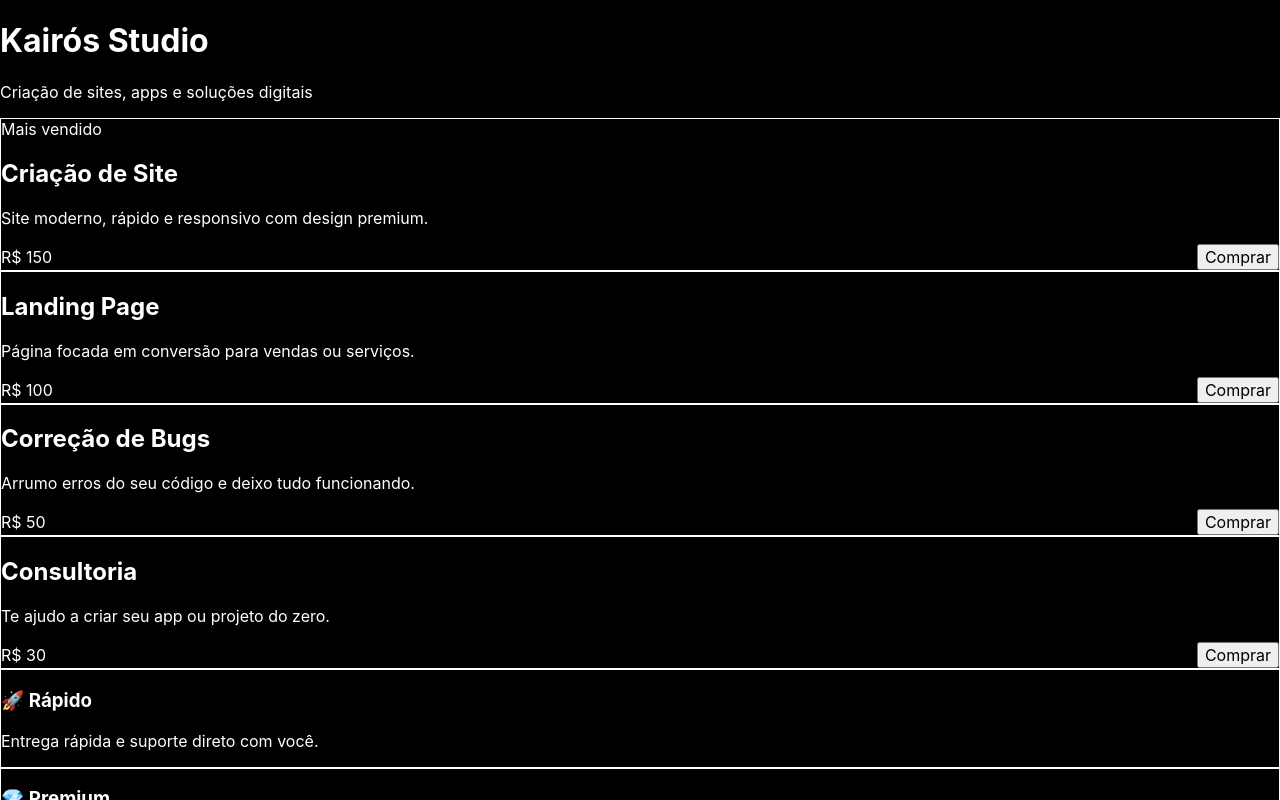
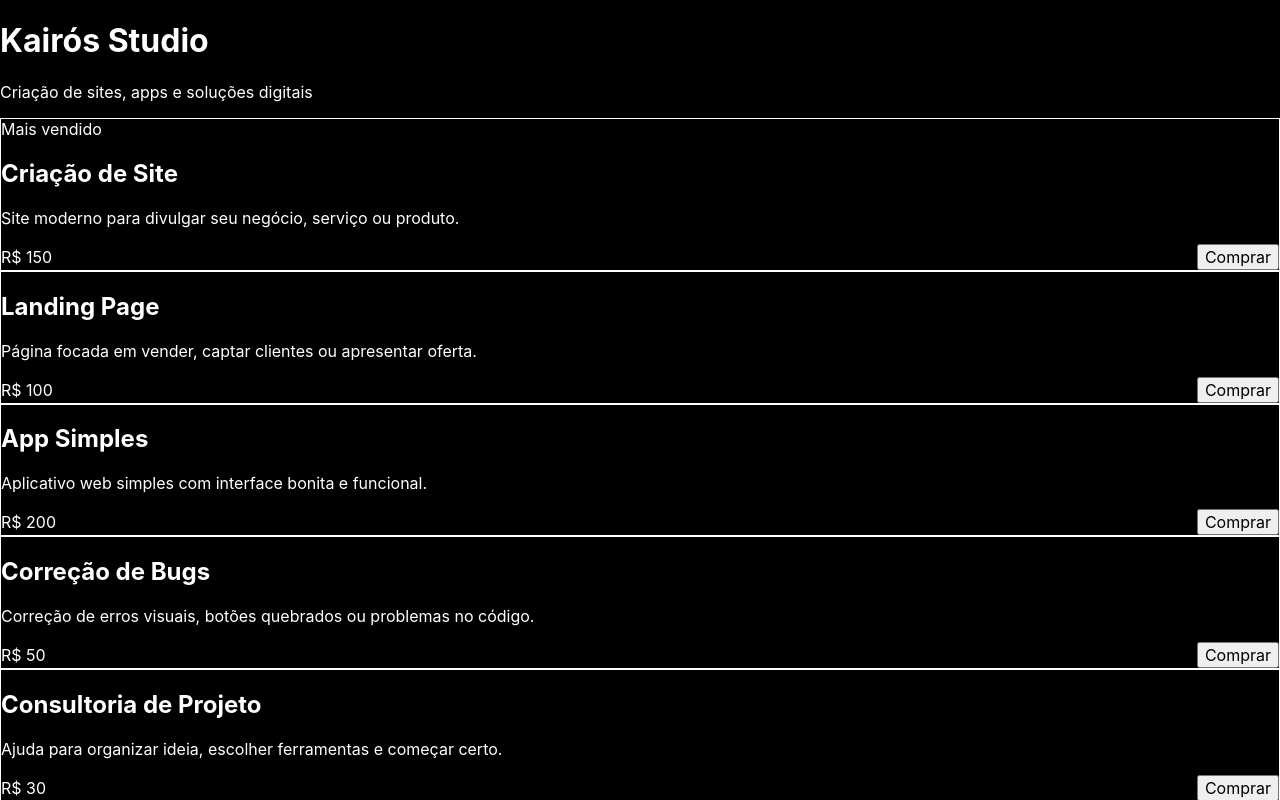
Before and after one commit to thiagodouglas19t-lang/Thklayus-hub, a React (Vite) app: page / in a window 1280 px wide. Shown: the top 800 px of the page. Built offline with nearby package versions, Linux system fonts and the light colour scheme.

Commit message:
Update services.ts

```diff
--- a/src/data/services.ts
+++ b/src/data/services.ts
@@ -1,8 +1,14 @@
+export type ServiceCategory = "Site" | "App" | "Suporte" | "Consultoria";
+
 export interface Service {
   id: number;
   title: string;
   description: string;
   price: string;
+  category: ServiceCategory;
+  delivery: string;
+  status: "popular" | "novo" | "disponivel";
+  features: string[];
   highlight?: boolean;
 }
 
@@ -10,26 +16,77 @@ export const services: Service[] = [
   {
     id: 1,
     title: "Criação de Site",
-    description: "Site moderno, rápido e responsivo com design premium.",
+    description: "Site moderno para divulgar seu negócio, serviço ou produto.",
     price: "R$ 150",
+    category: "Site",
+    delivery: "2 a 5 dias",
+    status: "popular",
     highlight: true,
+    features: [
+      "Design responsivo",
+      "Botão direto para WhatsApp",
+      "Página inicial premium",
+      "Código organizado",
+    ],
   },
   {
     id: 2,
     title: "Landing Page",
-    description: "Página focada em conversão para vendas ou serviços.",
+    description: "Página focada em vender, captar clientes ou apresentar oferta.",
     price: "R$ 100",
+    category: "Site",
+    delivery: "1 a 3 dias",
+    status: "disponivel",
+    features: [
+      "Seção de oferta",
+      "Chamada para ação",
+      "Layout rápido",
+      "Visual profissional",
+    ],
   },
   {
     id: 3,
-    title: "Correção de Bugs",
-    description: "Arrumo erros do seu código e deixo tudo funcionando.",
-    price: "R$ 50",
+    title: "App Simples",
+    description: "Aplicativo web simples com interface bonita e funcional.",
+    price: "R$ 200",
+    category: "App",
+    delivery: "3 a 7 dias",
+    status: "novo",
+    features: [
+      "Tela inicial",
+      "Botões funcionais",
+      "Design mobile",
+      "Estrutura pronta para crescer",
+    ],
   },
   {
     id: 4,
-    title: "Consultoria",
-    description: "Te ajudo a criar seu app ou projeto do zero.",
+    title: "Correção de Bugs",
+    description: "Correção de erros visuais, botões quebrados ou problemas no código.",
+    price: "R$ 50",
+    category: "Suporte",
+    delivery: "Mesmo dia",
+    status: "disponivel",
+    features: [
+      "Análise do erro",
+      "Correção no código",
+      "Explicação simples",
+      "Suporte direto",
+    ],
+  },
+  {
+    id: 5,
+    title: "Consultoria de Projeto",
+    description: "Ajuda para organizar ideia, escolher ferramentas e começar certo.",
     price: "R$ 30",
+    category: "Consultoria",
+    delivery: "30 a 60 minutos",
+    status: "disponivel",
+    features: [
+      "Análise da ideia",
+      "Sugestão de ferramentas",
+      "Plano inicial",
+      "Orientação prática",
+    ],
   },
 ];
```
